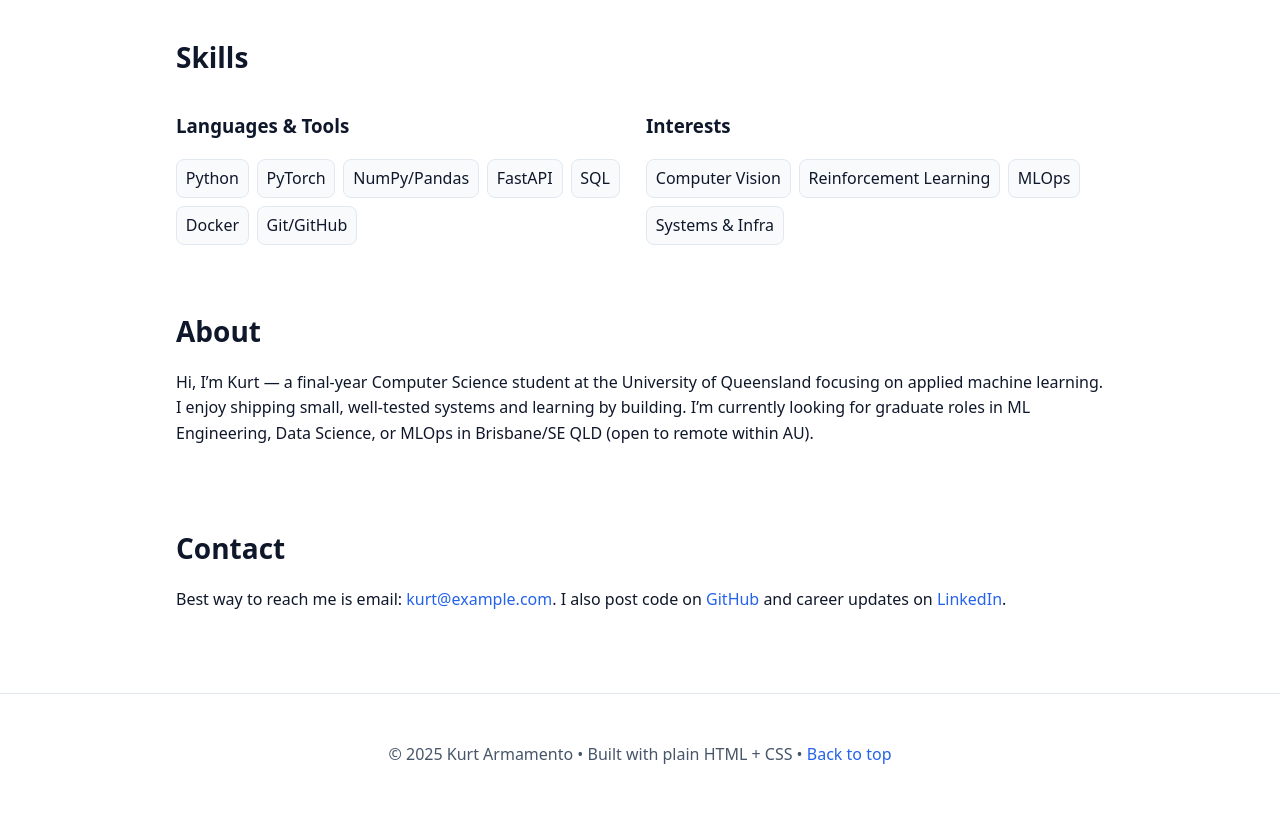
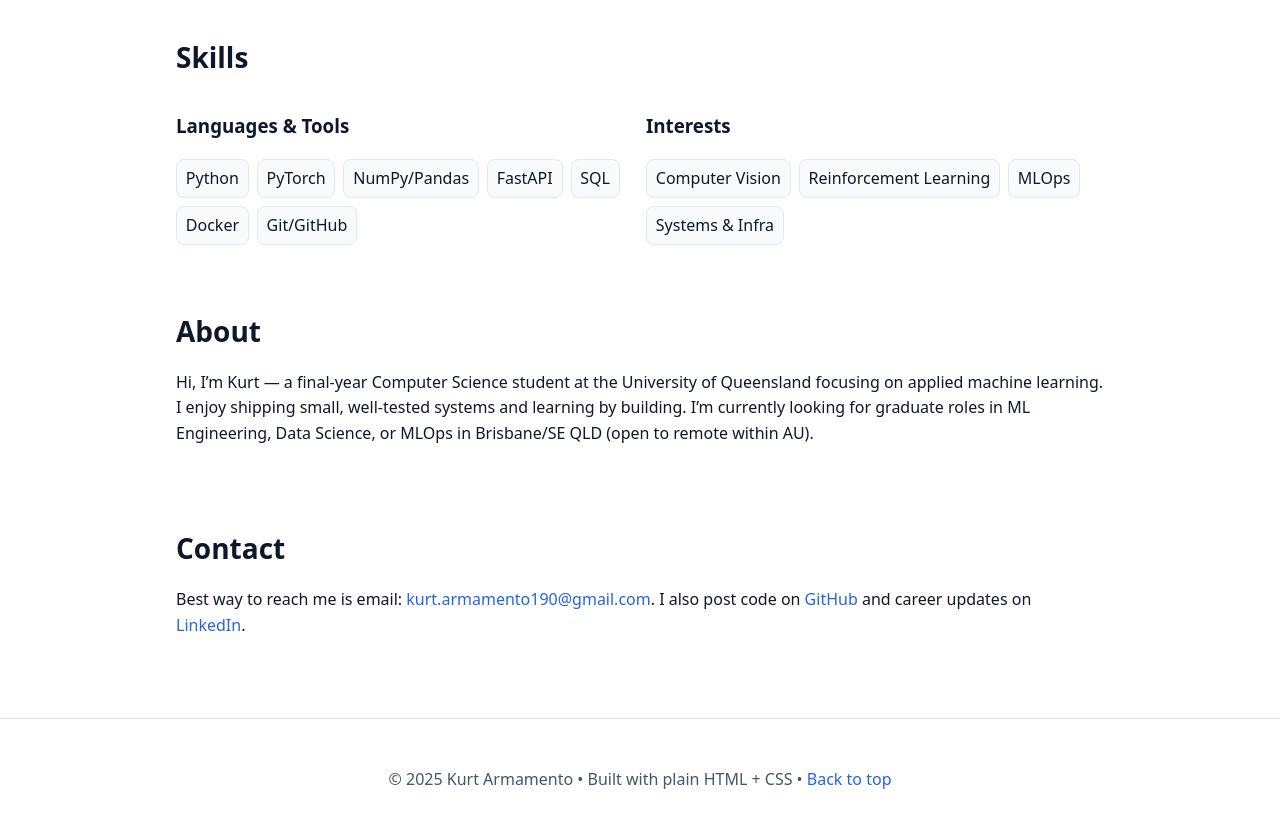
Before and after one commit to KJuure/KJuure.github.io, a plain HTML site: page index.html in a window 1280 px wide. Shown: the part 1085-1912 px from the top of the page. Drawn offline with Linux system fonts and the light colour scheme.

Commit message:
Edit contact details

```diff
--- a/index.html
+++ b/index.html
@@ -231,7 +231,7 @@
 
     <section id="contact" aria-labelledby="contact-h2">
       <h2 id="contact-h2">Contact</h2>
-      <p>Best way to reach me is email: <a href="mailto:kurt@example.com">kurt@example.com</a>. I also post code on <a href="https://github.com/USERNAME" target="_blank" rel="noreferrer">GitHub</a> and career updates on <a href="https://www.linkedin.com/in/USERNAME" target="_blank" rel="noreferrer">LinkedIn</a>.</p>
+      <p>Best way to reach me is email: <a href="mailto:kurt.armamento190@gmail.com">kurt.armamento190@gmail.com</a>. I also post code on <a href="https://github.com/KJuure" target="_blank" rel="noreferrer">GitHub</a> and career updates on <a href="https://www.linkedin.com/in/kurt-armamento-892022211/" target="_blank" rel="noreferrer">LinkedIn</a>.</p>
     </section>
   </main>
 
```
